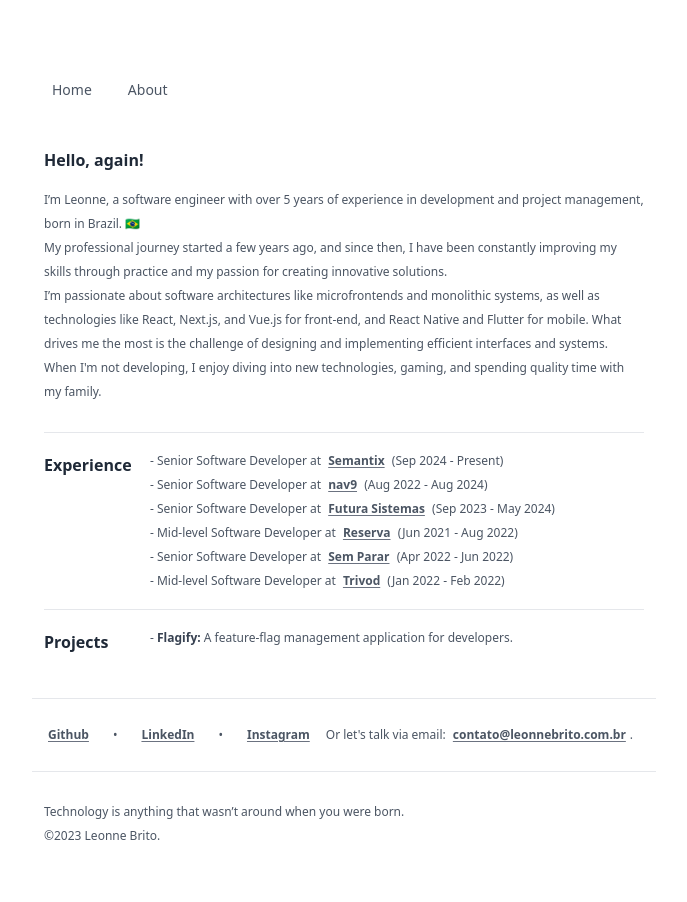
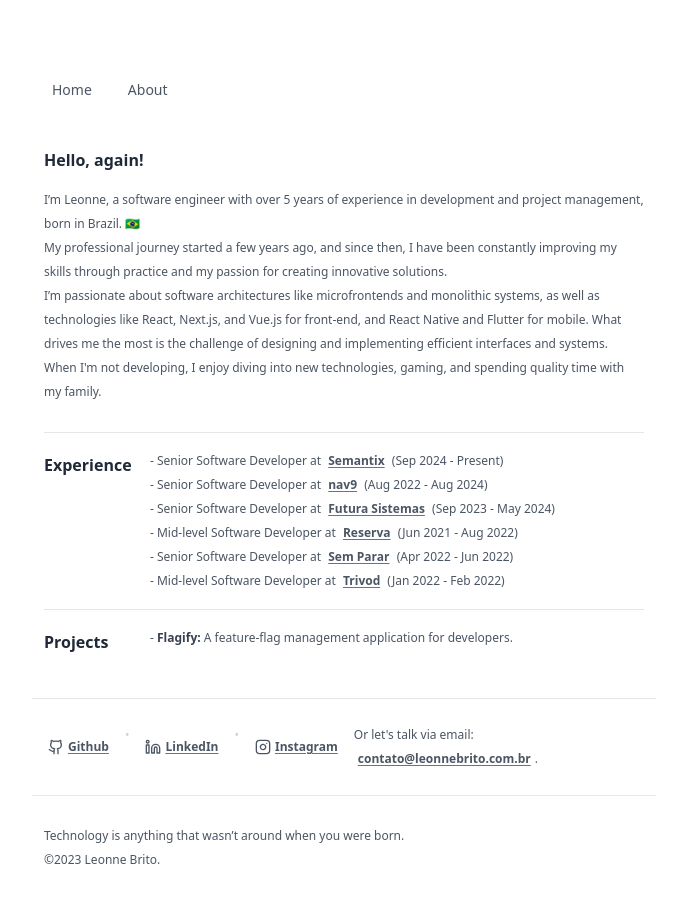
Before and after one commit to LeonneBrito/leonnebrito.com.br, a Next.js app: page /about in a window 1280 px wide. Shown: the top 902 px of the page, without its empty margins (296-983 px from the left). Built offline with nearby package versions, Linux system fonts and the light colour scheme.

Commit message:
feat: Add icons to links and update LinkedIn URL

```diff
--- a/src/components/Links.tsx
+++ b/src/components/Links.tsx
@@ -13,12 +13,13 @@
                 href={link.url}
                 target="_blank"
                 rel="noopener noreferrer"
-                className="px-1 font-bold underline decoration-gray-500 underline-offset-2 outline-gray-400 transition-colors duration-150 ease-linear hover:text-gray-800 hover:decoration-gray-800"
+                className="px-1 font-bold underline decoration-gray-500 underline-offset-2 outline-gray-400 transition-colors duration-150 ease-linear hover:text-gray-800 hover:decoration-gray-800 flex items-center gap-1"
               >
+                <link.icon className="inline-block w-4 h-4" />
                 <span>{link.name}</span>
               </a>
               {index < links.length - 1 && (
-                <span className="hidden sm:inline mx-2">•</span>
+                <span className="text-gray-300">•</span>
               )}
             </Fragment>
           ))}
--- a/src/constants/links.ts
+++ b/src/constants/links.ts
@@ -1,14 +1,19 @@
+import { Github, Instagram, Linkedin } from 'lucide-react'
+
 export const links = [
   {
     name: 'Github',
     url: 'https://github.com/LeonneBrito',
+    icon: Github,
   },
   {
     name: 'LinkedIn',
-    url: 'https://www.linkedin.com/in/leonnebrito/',
+    url: 'https://www.linkedin.com/in/leonne-sousa-brito/',
+    icon: Linkedin,
   },
   {
     name: 'Instagram',
     url: 'https://www.instagram.com/leonne.brito/',
+    icon: Instagram,
   },
 ]
```
